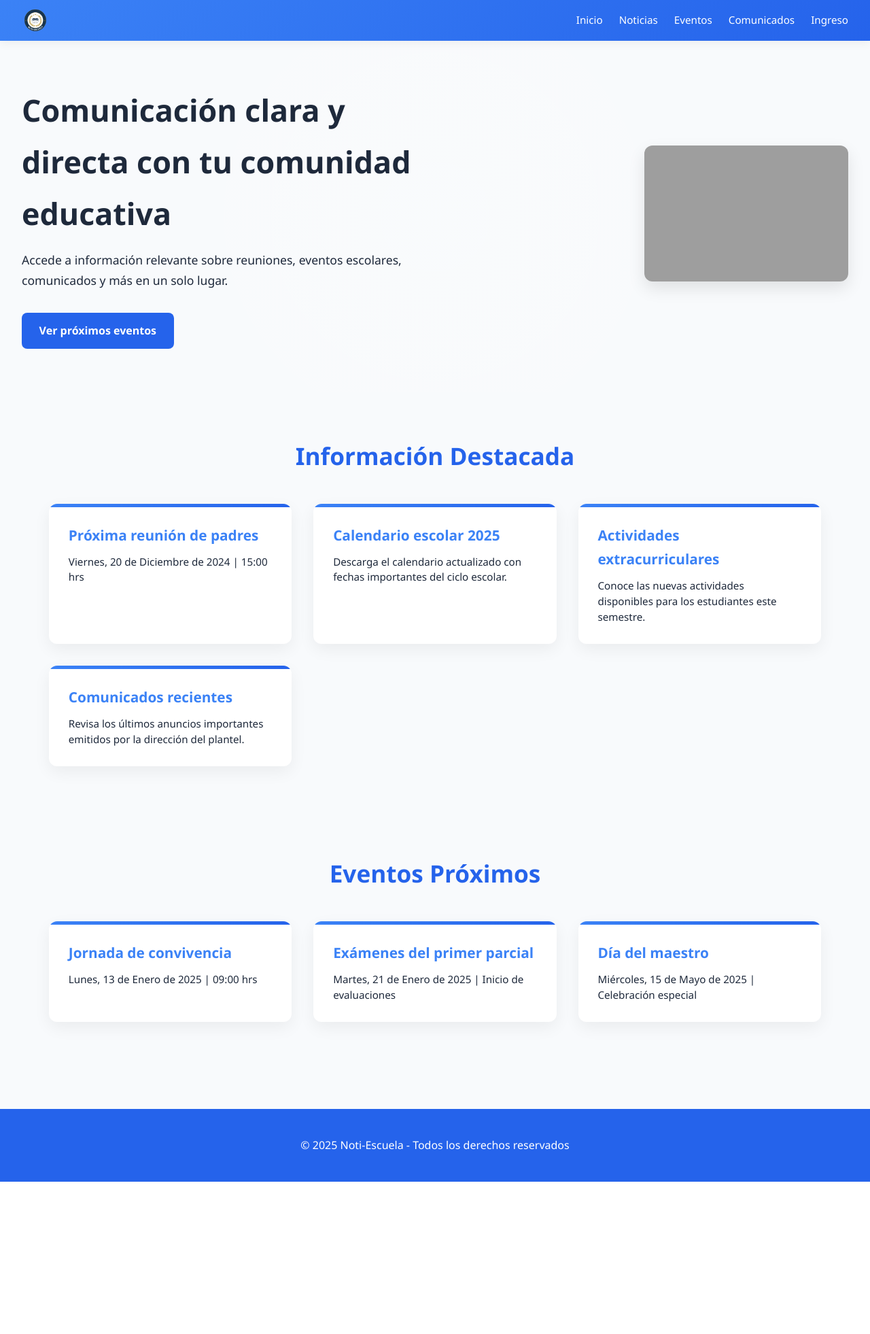
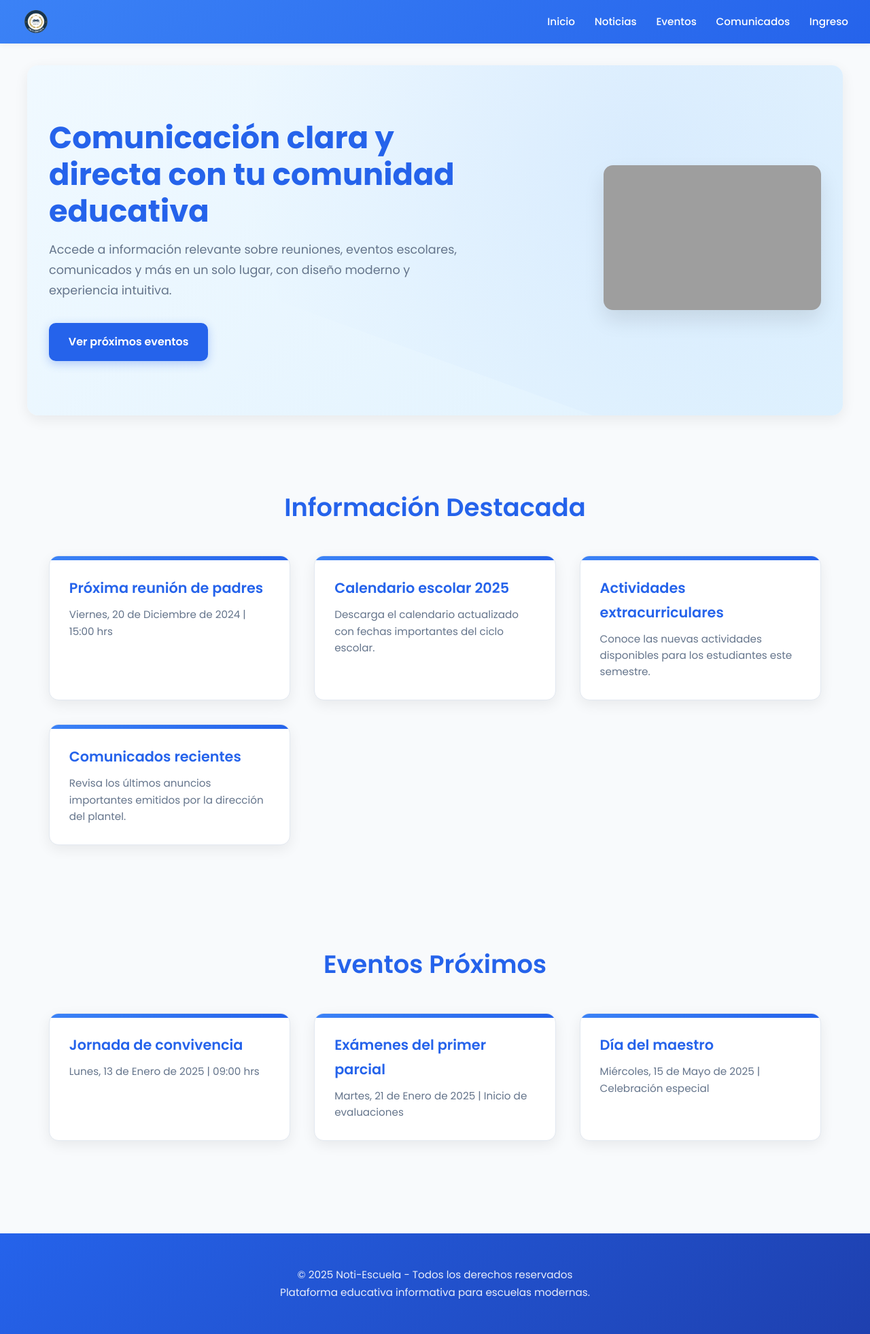
Before and after one commit to Loigon12/noti-escuela, a Flask app: page / in a window 1280 px wide. Shown: the whole page at 68% size. Before the commit the page ends 1738 px from the top, so only its background shows below. Run offline with Flask 3, Linux system fonts and the light colour scheme; grey boxes are pictures that could not be loaded.

Commit message:
copia nueva

```diff
--- a/templates/index.html
+++ b/templates/index.html
@@ -4,17 +4,24 @@
   <meta charset="UTF-8" />
   <meta name="viewport" content="width=device-width, initial-scale=1.0"/>
   <title>Noti-Escuela - Plataforma Educativa</title>
+
+  <!-- Google Fonts: Poppins para elegancia y legibilidad -->
+  <link href="https://fonts.googleapis.com/css2?family=Poppins:wght@400;500;600;700&display=swap" rel="stylesheet" />
+
   <style>
     :root {
       --primary: #3b82f6;
       --primary-dark: #2563eb;
-      --accent: #bfdbfe;
+      --accent: #dbeafe;
       --bg: #f8fafc;
       --white: #ffffff;
       --gray: #e2e8f0;
       --text: #1e293b;
-      --shadow: rgba(0, 0, 0, 0.05);
-      --transition: all 0.3s ease;
+      --text-light: #64748b;
+      --shadow-sm: 0 2px 8px rgba(0, 0, 0, 0.05);
+      --shadow-md: 0 6px 20px rgba(0, 0, 0, 0.07);
+      --shadow-lg: 0 15px 30px rgba(0, 0, 0, 0.1);
+      --transition: all 0.3s cubic-bezier(0.4, 0, 0.2, 1);
     }
 
     * {
@@ -25,54 +32,56 @@
     }
 
     body {
-      font-family: 'Segoe UI', Tahoma, Geneva, Verdana, sans-serif;
+      font-family: 'Poppins', -apple-system, BlinkMacSystemFont, 'Segoe UI', sans-serif;
       background-color: var(--bg);
       color: var(--text);
       line-height: 1.7;
     }
 
+    /* Navbar mejorado */
     nav {
       background: linear-gradient(135deg, var(--primary), var(--primary-dark));
       color: var(--white);
-      padding: 0.5rem 2rem;
+      padding: 0.7rem 2rem;
       display: flex;
       align-items: center;
       justify-content: space-between;
       position: sticky;
       top: 0;
       z-index: 100;
-      height: 60px;
-      box-shadow: 0 4px 12px var(--shadow);
+      box-shadow: var(--shadow-sm);
+      height: 64px;
     }
 
     nav .logo {
       display: flex;
       align-items: center;
-      height: 90px;
     }
 
     nav img {
-      height: 40px;
+      height: 42px;
       margin-right: 1rem;
-      transition: transform 0.3s ease;
+      border-radius: 8px;
+      transition: transform 0.3s ease, box-shadow 0.3s ease;
     }
 
     nav img:hover {
-      transform: scale(1.05);
+      transform: scale(1.08);
+      box-shadow: 0 4px 12px rgba(0, 0, 0, 0.15);
     }
 
     nav .menu {
       display: flex;
-      gap: 1.5rem;
+      gap: 1.8rem;
     }
 
     nav a {
       color: var(--white);
       text-decoration: none;
       font-weight: 500;
+      font-size: 0.95rem;
       position: relative;
       transition: var(--transition);
-      font-size: 0.95rem;
     }
 
     nav a::after {
@@ -82,7 +91,8 @@
       height: 2px;
       background: var(--white);
       left: 0;
-      bottom: -4px;
+      bottom: -5px;
+      border-radius: 1px;
       transition: width 0.3s ease;
     }
 
@@ -90,45 +100,31 @@
       width: 100%;
     }
 
-    /* Responsive */
-    @media (max-width: 768px) {
-      nav {
-        flex-direction: row;
-        align-items: center;
-        justify-content: space-between;
-        padding: 0.5rem 1rem;
-        height: auto;
-        flex-wrap: wrap;
-      }
-
-      nav .menu {
-        flex-direction: column;
-        align-items: flex-start;
-        width: 100%;
-        margin-top: 0.5rem;
-        gap: 0.75rem;
-      }
-    }
-
-    /* Hero Section */
+    /* Hero Section mejorado */
     .hero {
-      padding: 4rem 2rem;
+      padding: 5rem 2rem;
       display: flex;
       align-items: center;
       justify-content: space-between;
       flex-wrap: wrap;
-      color: var(--text);
+      background: linear-gradient(135deg, #f0f9ff 0%, #e0f2fe 100%);
+      border-radius: 16px;
+      margin: 2rem auto;
+      max-width: 1200px;
       position: relative;
       overflow: hidden;
+      box-shadow: var(--shadow-md);
     }
 
     .hero::before {
       content: '';
       position: absolute;
-      top: 0; left: 0;
-      width: 100%;
-      height: 100%;
-      background: radial-gradient(circle at 50% 50%, rgba(255,255,255,0.2), transparent 70%);
+      top: -50%;
+      right: -50%;
+      width: 150%;
+      height: 150%;
+      background: radial-gradient(circle, rgba(59, 130, 246, 0.08) 0%, transparent 60%);
+      transform: rotate(20deg);
       z-index: 0;
     }
 
@@ -140,11 +136,15 @@
 
     .hero h2 {
       font-size: 2.8rem;
+      font-weight: 700;
+      color: var(--primary-dark);
       margin-bottom: 1rem;
+      line-height: 1.2;
     }
 
     .hero p {
       font-size: 1.1rem;
+      color: var(--text-light);
       margin-bottom: 2rem;
     }
 
@@ -152,16 +152,19 @@
       display: inline-block;
       background-color: var(--primary-dark);
       color: var(--white);
-      padding: 0.8rem 1.6rem;
-      border-radius: 8px;
-      font-weight: bold;
+      padding: 0.9rem 1.8rem;
+      border-radius: 10px;
+      font-weight: 600;
       text-decoration: none;
+      box-shadow: 0 4px 14px rgba(37, 99, 235, 0.3);
       transition: var(--transition);
+      font-size: 1rem;
     }
 
     .hero .btn:hover {
-      background-color: var(--primary);
+      background-color: #1d4ed8;
       transform: translateY(-3px);
+      box-shadow: 0 7px 20px rgba(37, 99, 235, 0.4);
     }
 
     .hero-image {
@@ -169,46 +172,52 @@
       z-index: 1;
       flex: 1;
       text-align: right;
+      padding-left: 2rem;
     }
 
     .hero-image img {
-      max-width: 300px;
-      border-radius: 12px;
-      box-shadow: 0 10px 25px rgba(0,0,0,0.1);
-      transition: transform 0.4s ease;
+      max-width: 320px;
+      border-radius: 14px;
+      box-shadow: var(--shadow-lg);
+      transition: var(--transition);
     }
 
     .hero-image img:hover {
-      transform: rotate(-2deg) scale(1.03);
+      transform: rotate(-1.5deg) scale(1.03);
+      filter: brightness(1.02);
     }
 
+    /* Secciones */
     .section {
-      padding: 4rem 2rem;
+      padding: 4.5rem 2rem;
       max-width: 1200px;
       margin: 0 auto;
     }
 
     .section h2 {
-      font-size: 2.2rem;
+      font-size: 2.3rem;
       color: var(--primary-dark);
       margin-bottom: 2.5rem;
       text-align: center;
+      font-weight: 600;
     }
 
+    /* Tarjetas */
     .cards {
       display: grid;
       grid-template-columns: repeat(auto-fit, minmax(280px, 1fr));
-      gap: 2rem;
+      gap: 2.2rem;
     }
 
     .card {
       background-color: var(--white);
-      border-radius: 12px;
-      box-shadow: 0 8px 25px rgba(0,0,0,0.06);
+      border-radius: 14px;
+      box-shadow: var(--shadow-md);
       padding: 1.8rem;
-      transition: transform 0.3s ease;
+      transition: var(--transition);
       position: relative;
       overflow: hidden;
+      border: 1px solid var(--gray);
     }
 
     .card::before {
@@ -216,42 +225,113 @@
       position: absolute;
       top: 0; left: 0;
       width: 100%;
-      height: 5px;
+      height: 6px;
       background: linear-gradient(to right, var(--primary), var(--primary-dark));
     }
 
     .card:hover {
       transform: translateY(-10px);
+      box-shadow: var(--shadow-lg);
+      border-color: var(--accent);
     }
 
     .card h3 {
       font-size: 1.3rem;
-      color: var(--primary);
+      color: var(--primary-dark);
       margin-bottom: 0.6rem;
+      font-weight: 600;
     }
 
     .card p {
       font-size: 0.95rem;
-      line-height: 1.5;
+      color: var(--text-light);
+      line-height: 1.6;
     }
 
+    /* Footer mejorado */
     footer {
-      background-color: var(--primary-dark);
+      background: linear-gradient(135deg, var(--primary-dark), #1e40af);
       color: var(--white);
       text-align: center;
-      padding: 2.5rem 1.5rem;
+      padding: 3rem 2rem;
       margin-top: 4rem;
+      font-size: 0.95rem;
+    }
+
+    footer p {
+      opacity: 0.9;
+    }
+
+    footer a {
+      color: var(--accent);
+      text-decoration: none;
+      font-weight: 500;
+    }
+
+    footer a:hover {
+      text-decoration: underline;
+    }
+
+    /* Responsive mejorado */
+    @media (max-width: 992px) {
+      .hero {
+        padding: 4rem 1.5rem;
+        margin: 1.5rem;
+      }
+
+      .hero h2 {
+        font-size: 2.4rem;
+      }
+    }
+
+    @media (max-width: 768px) {
+      nav {
+        flex-direction: row;
+        align-items: center;
+        justify-content: space-between;
+        padding: 0.7rem 1rem;
+        height: auto;
+      }
+
+      nav .menu {
+        flex-direction: column;
+        align-items: flex-start;
+        width: 100%;
+        margin-top: 0.5rem;
+        gap: 0.8rem;
+      }
+
+      .hero {
+        flex-direction: column;
+        text-align: center;
+        padding: 3rem 1.5rem;
+      }
+
+      .hero-image {
+        padding-left: 0;
+        margin-top: 2rem;
+        text-align: center;
+      }
+
+      .hero-content {
+        max-width: 100%;
+      }
+
+      .section {
+        padding: 3rem 1.5rem;
+      }
     }
   </style>
 </head>
 <body>
 
+  <!-- Navbar -->
   <nav>
     <div class="logo">
       <img src="static/img/noti-escuela-logo.png" alt="Logo Noti-Escuela">
     </div>
     <div class="menu">
-      <a href="#">Inicio</a>
+      <a href="{{ url_for('home') }}">Inicio</a>
       <a href="{{ url_for('noticias') }}">Noticias</a>
       <a href="#">Eventos</a>
       <a href="#">Comunicados</a>
@@ -259,17 +339,19 @@
     </div>
   </nav>
 
+  <!-- Hero -->
   <section class="hero">
     <div class="hero-content">
       <h2>Comunicación clara y directa con tu comunidad educativa</h2>
-      <p>Accede a información relevante sobre reuniones, eventos escolares, comunicados y más en un solo lugar.</p>
+      <p>Accede a información relevante sobre reuniones, eventos escolares, comunicados y más en un solo lugar, con diseño moderno y experiencia intuitiva.</p>
       <a href="#" class="btn">Ver próximos eventos</a>
     </div>
     <div class="hero-image">
-      <img src="https://picsum.photos/id/1018/600/400 " alt="Estudiantes trabajando" />
+      <img src="https://picsum.photos/id/1018/600/400" alt="Estudiantes trabajando" />
     </div>
   </section>
 
+  <!-- Información Destacada -->
   <section class="section">
     <h2>Información Destacada</h2>
     <div class="cards">
@@ -292,6 +374,7 @@
     </div>
   </section>
 
+  <!-- Eventos Próximos -->
   <section class="section">
     <h2>Eventos Próximos</h2>
     <div class="cards">
@@ -310,8 +393,10 @@
     </div>
   </section>
 
+  <!-- Footer -->
   <footer>
     <p>&copy; 2025 Noti-Escuela - Todos los derechos reservados</p>
+    <p>Plataforma educativa informativa para escuelas modernas.</p>
   </footer>
 
 </body>
```
